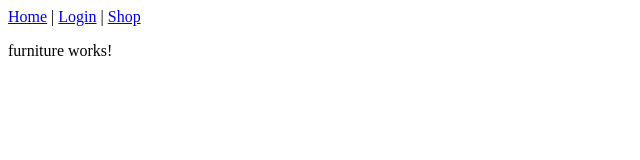
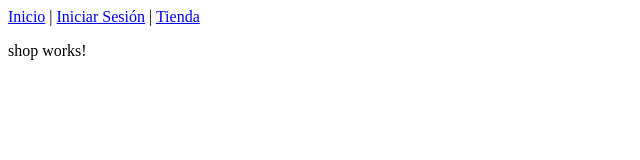
Before and after one commit to JuanArz2/frontendAngular, an Angular app in the folder frontend/: page /shop in a window 1280 px wide. Shown: the top 160 px of the page, without its empty margins (0-640 px from the left). Built offline with nearby package versions, Linux system fonts and the light colour scheme.

Commit message:
furniture deleted, insted shop

```diff
--- a/frontend/src/app/app.routes.ts
+++ b/frontend/src/app/app.routes.ts
@@ -1,13 +1,13 @@
 import { Routes } from '@angular/router';
 import { HomeComponent } from "./components/home/home.component";
 import { LoginComponent } from "./components/login/login.component";
-import { FurnitureComponent } from "./components/furniture/furniture.component";
+import { ShopComponent } from "./components/shop/shop.component";
 import { PageNotFoundComponent } from "./components/page-not-found/page-not-found.component";
 
 export const routes: Routes = [
-    {path: "home", title: "Home", component: HomeComponent},
+    {path: "home", title: "Inicio", component: HomeComponent},
     {path: "login", title: "Iniciar Sesión", component: LoginComponent},
-    {path: "shop", title: "Mobiliario", component: FurnitureComponent},
+    {path: "shop", title: "Tienda", component: ShopComponent},
     {path: "", redirectTo: "home", pathMatch: "full"},
     {path: "**", title: "404 | Página no Encontrada", component: PageNotFoundComponent},
 ];
--- a/frontend/src/app/components/furniture/furniture.component.html
+++ /dev/null
@@ -1 +0,0 @@
-<p>furniture works!</p>
--- a/frontend/src/app/components/navigation/navigation.component.html
+++ b/frontend/src/app/components/navigation/navigation.component.html
@@ -1,4 +1,4 @@
 <nav>
-  <a routerLink="home">Home</a> | <a routerLink="login">Login</a> |
-  <a routerLink="shop">Shop</a>
+  <a routerLink="home">Inicio</a> | <a routerLink="login">Iniciar Sesión</a> |
+  <a routerLink="shop">Tienda</a>
 </nav>
--- /dev/null
+++ b/frontend/src/app/components/shop/shop.component.html
@@ -0,0 +1 @@
+<p>shop works!</p>
```
Also changed, not shown: frontend/src/app/components/furniture/furniture.component.ts (deleted, +0 -12 lines), frontend/src/app/components/shop/shop.component.ts (added, +12 -0 lines), frontend/src/app/components/shop/shop.component.css (added).
